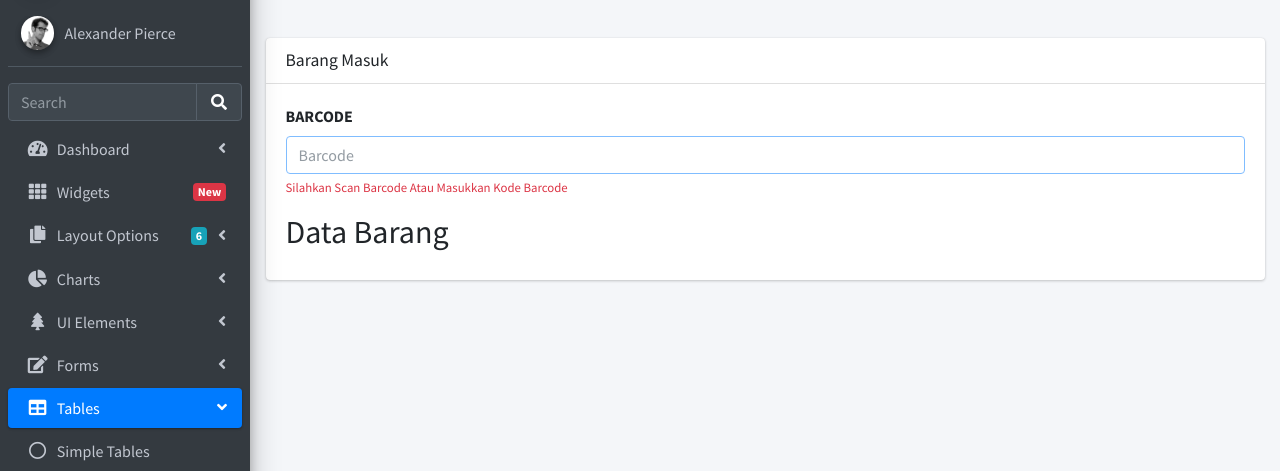
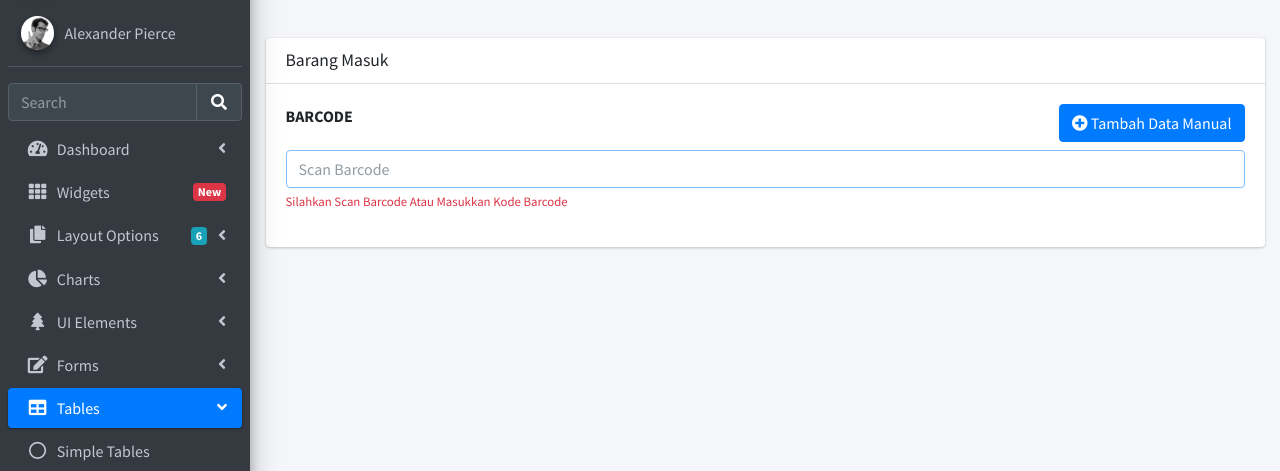
Before and after one commit to latiefqohar/gudang, a CodeIgniter app: a page that uses application/views/input_stok.php in a window 1280 px wide. Shown: the part 57-528 px from the top of the page. Run offline with CodeIgniter, Linux system fonts and the light colour scheme; some libraries are stand-ins or nearby versions.

Commit message:
add barang done

```diff
--- a/application/controllers/Barang.php
+++ b/application/controllers/Barang.php
@@ -68,8 +68,27 @@ class Barang extends CI_Controller {
     }
 
     public function input_stock(){
-        // $data['barang']['status'] = "gagal";
         $data['barang']="";
+
+        if ($_SERVER['REQUEST_METHOD'] === 'POST') {
+            $post = $this->input->post();
+           $cek = $this->main_model->find_data(['kode_barcode'=>$post['kode_barcode']],'barang')->num_rows();
+           if ($cek > 0) {
+               if (isset($post['qty'])) {
+                    $this->db->query("UPDATE barang  set qty=qty+".$post['qty']." where kode_barcode=".$post['kode_barcode']);
+               }else{
+                    $this->db->query("UPDATE barang  set qty=qty+1 where kode_barcode=".$post['kode_barcode']);
+               }
+
+               $data['barang'] = $this->main_model->find_data(['kode_barcode'=>$post['kode_barcode']],'barang')->row_array();
+               $data['barang']['status']="sukses";
+           }else{
+            $data['barang']=array(
+                "status"=>"gagal"
+            );
+           }
+        }
+
         $this->load->view('header');
         $this->load->view('input_stok',$data);
         $this->load->view('footer');
--- a/application/views/input_stok.php
+++ b/application/views/input_stok.php
@@ -12,23 +12,52 @@
 
                         <div class="row">
                             <div class="col-lg-12">
-                                <div class="form-group">
-                                    <label for="exampleInputEmail1">BARCODE</label>
-                                    <input type="email" class="form-control"  placeholder="Barcode"  autofocus>
-                                    <small id="emailHelp" class="form-text text-danger">Silahkan Scan Barcode Atau Masukkan Kode Barcode</small>
-                                </div>
+                                <!-- Button trigger modal -->
+                                <button type="button" class="btn btn-primary mb-2 float-right" data-toggle="modal" data-target="#modalTambah">
+                                <i class="fas fa-plus-circle"></i> Tambah Data Manual
+                                </button>
+                                <form action="" method="POST">
+                                    <div class="form-group">
+                                        <label for="barcode">BARCODE</label>
+                                        <input type="text" name="kode_barcode" class="form-control"  placeholder="Scan Barcode"  autofocus>
+                                        <small id="barcode note" class="form-text text-danger">Silahkan Scan Barcode Atau Masukkan Kode Barcode</small>
+                                    </div>
+                                </form>
 
 
-                                <h2>Data Barang</h2>
                                 <?php if($barang){ ?>
+
                                     <?php if($barang['status']=="sukses"){ ?>
+
                                         <div class="alert alert-success" role="alert">
                                             Barang berhasil diinput
                                         </div>
+                                        <h2>Data Barang</h2>
+                                        <table class="table table-bordered table-striped">
+                                            <tr>
+                                                <th>Barcode</th>
+                                                <td><b><?= $barang['kode_barcode']; ?></b></td>
+                                            </tr>
+                                            <tr>
+                                                <th>Nama Barang</th>
+                                                <td><?= $barang['nama_barang']; ?></td>
+                                            </tr>
+                                            <tr>
+                                                <th> Quantity</th>
+                                                <td><b><?= $barang['qty']; ?></b></td>
+                                            </tr>
+                                            <tr>
+                                                <th>Rak</th>
+                                                <td><?= $barang['no_rak']; ?></td>
+                                            </tr>
+                                        </table>
+                                        <audio src="<?= base_url("assets/success.mp3"); ?>" autoplay="autoplay">
                                     <?php }else{ ?>
                                         <div class="alert alert-danger" role="alert">
-                                            Barang Gagal diinput
+                                            Barang Gagal diinput, Barcode tidak ditemukan
+
                                         </div>
+                                        <audio src="<?= base_url("assets/failed.mp3"); ?>" autoplay="autoplay">
                                     <?php } ?>
                                 <?php } ?>
                             </div>
@@ -46,11 +75,33 @@
 	<!-- /.container-fluid -->
 </section>
 <!-- /.content -->
-<script>
-    window.addEventListener("DOMContentLoaded", event => {
-  const audio = document.querySelector("audio");
-  audio.volume = 0.2;
-  audio.play();
-});
 
-</script>
+
+<!-- Modal -->
+<div class="modal fade" id="modalTambah" tabindex="-1" role="dialog" aria-labelledby="exampleModalLabel" aria-hidden="true">
+  <div class="modal-dialog" role="document">
+    <div class="modal-content">
+      <div class="modal-header">
+        <h5 class="modal-title" id="exampleModalLabel">Tambah Barang</h5>
+        <button type="button" class="close" data-dismiss="modal" aria-label="Close">
+          <span aria-hidden="true">&times;</span>
+        </button>
+      </div>
+      <div class="modal-body">
+        <form action="" method="post">
+            <div class="form-group">
+                <label for="barcode">BARCODE</label>
+                <input type="text" name="kode_barcode" class="form-control"  placeholder="Scan Barcode"  required>
+            </div>
+            <div class="form-group">
+                <label for="barcode">Qty</label>
+                <input type="text" name="qty" class="form-control"  placeholder="Masukkan Qty Barang"  required>
+            </div>
+            <div class="form-group">
+            <button class="btn btn-primary float-right">Simpan</button>
+            </div>
+        </form>
+      </div>
+    </div>
+  </div>
+</div>
```
Also changed, not shown: 1 other file.
